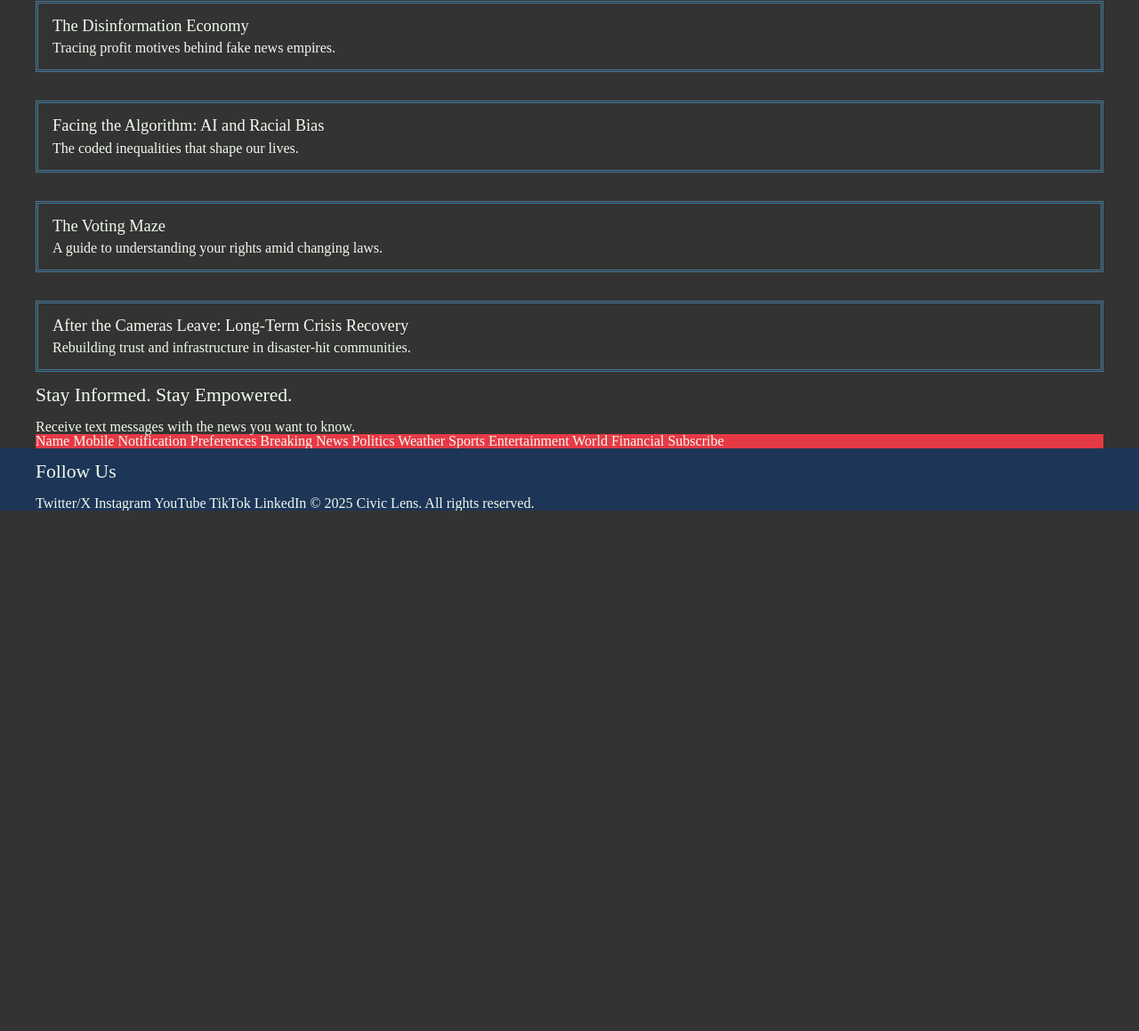
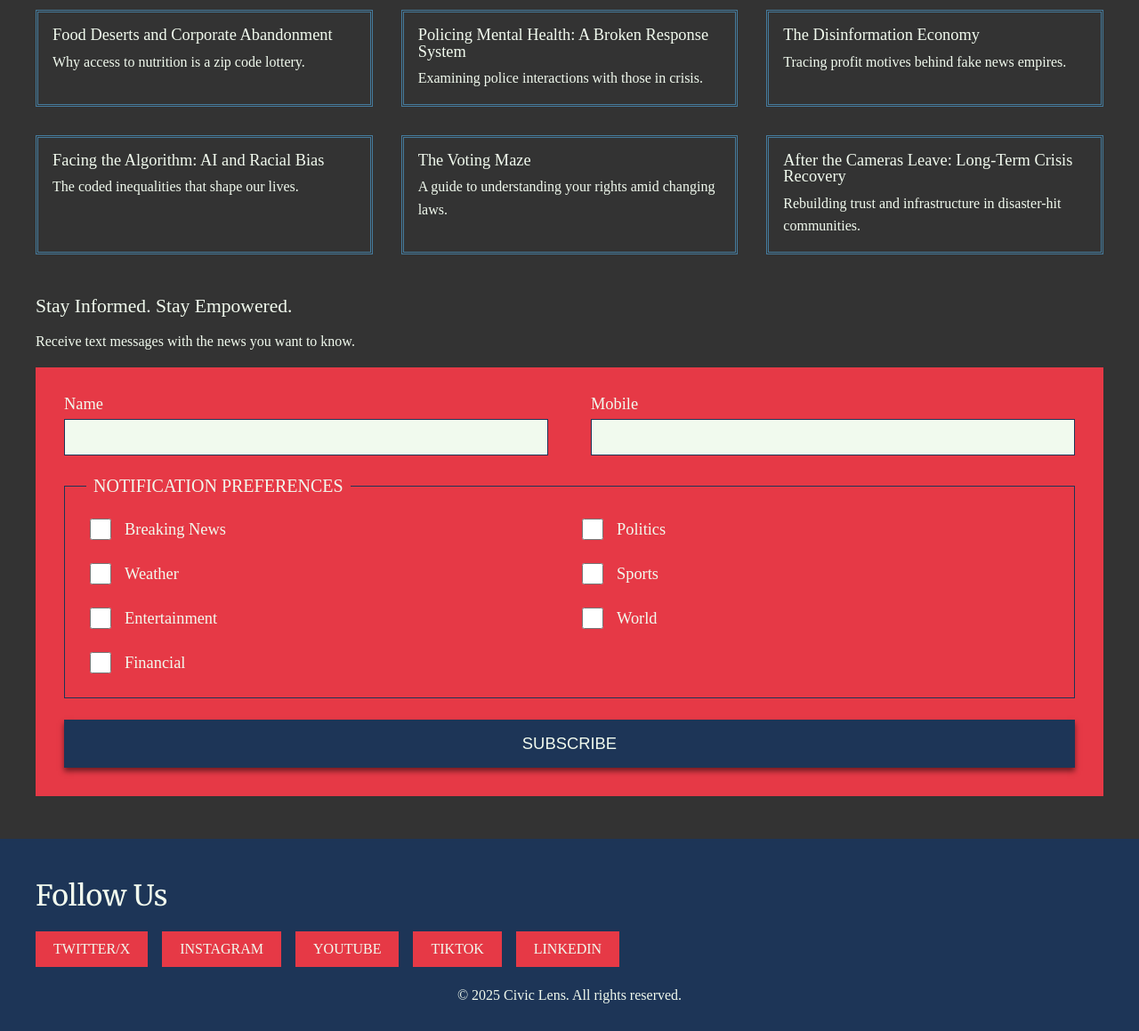
Before and after one commit to rcaredu/civic-lens, a plain HTML site: page index.html in a window 1280 px wide. Shown: the part 1296-2455 px from the top of the page at 89% size. Before the commit the page ends 1870 px from the top, so only its background shows below. Drawn offline with Linux system fonts and the light colour scheme.

Commit message:
Embedded videos, created form,  and added footer links + styles.
Fallback text for embedded videos, re-styled blockquote, adjusted spacing between sections, and styled form and footer.

```diff
--- a/index.html
+++ b/index.html
@@ -72,18 +72,28 @@
             systems that shape our society.</p>
           <blockquote class="tagline">“We don't follow the narrative. We follow the facts.”</blockquote>
         </section>
-        <section>
+        <section id="breaking-news">
           <h2>Breaking News</h2>
-          <h3>Federal Investigation Launched into Water Mismanagement in the Southwest</h3>
-          The Department of Justice has announced a full investigation into decades of water distribution practices
-          affecting
-          tribal lands and rural communities.
-          videos/water-management.mp4
-          <h3>Voter Suppression Bill Faces Pushback in State Supreme Court</h3>
-          Civil rights advocates argue that the bill disenfranchises thousands of voters and potential voters of color
-          and
-          those in rural areas of the country.
-          videos/voter-suppression.mp4
+          <div class="breaking-grid">
+            <article class="breaking-card">
+              <h3>Federal Investigation Launched into Water Mismanagement in the Southwest</h3>
+              <p>The Department of Justice has announced a full investigation into decades of water distribution
+                practices affecting tribal lands and rural communities.</p>
+              <video controls preload="metadata" width="100%">
+                <source src="videos/water-management.mp4" type="video/mp4">
+                Your browser does not support the video tag.
+              </video>
+            </article>
+            <article class="breaking-card">
+              <h3>Voter Suppression Bill Faces Pushback in State Supreme Court</h3>
+              <p>Civil rights advocates argue that the bill disenfranchises thousands of voters and potential voters of
+                color and those in rural areas of the country.</p>
+              <video controls preload="metadata" width="100%">
+                <source src="videos/voter-suppression.mp4" type="video/mp4">
+                Your browser does not support the video tag.
+              </video>
+            </article>
+          </div>
         </section>
         <section>
           <h2>Featured Articles</h2>
@@ -141,18 +151,47 @@
         <section>
           <h2>Stay Informed. Stay Empowered.</h2>
           <p>Receive text messages with the news you want to know.</p>
-          <form action="">
-            Name
-            Mobile
-            Notification Preferences
-            Breaking News
-            Politics
-            Weather
-            Sports
-            Entertainment
-            World
-            Financial
-            Subscribe
+          <form action="https://wp.zybooks.com/form-viewer.php" method="post">
+            <div>
+              <label for="name">Name</label>
+              <input type="text" id="name" name="name" autocomplete="name">
+            </div>
+            <div>
+              <label for="mobile">Mobile</label>
+              <input type="tel" id="mobile" name="mobile" autocomplete="tel">
+            </div>
+            <fieldset>
+              <legend>Notification Preferences</legend>
+              <div>
+                <input type="checkbox" id="breaking-news" name="preferences" value="Breaking News">
+                <label for="breaking-news">Breaking News</label>
+              </div>
+              <div>
+                <input type="checkbox" id="politics" name="preferences" value="Politics">
+                <label for="politics">Politics</label>
+              </div>
+              <div>
+                <input type="checkbox" id="weather" name="preferences" value="Weather">
+                <label for="weather">Weather</label>
+              </div>
+              <div>
+                <input type="checkbox" id="sports" name="preferences" value="Sports">
+                <label for="sports">Sports</label>
+              </div>
+              <div>
+                <input type="checkbox" id="entertainment" name="preferences" value="Entertainment">
+                <label for="entertainment">Entertainment</label>
+              </div>
+              <div>
+                <input type="checkbox" id="world" name="preferences" value="World">
+                <label for="world">World</label>
+              </div>
+              <div>
+                <input type="checkbox" id="financial" name="preferences" value="Financial">
+                <label for="financial">Financial</label>
+              </div>
+            </fieldset>
+            <button type="submit">Subscribe</button>
           </form>
         </section>
       </div>
@@ -161,12 +200,14 @@
     <footer>
       <div class="container">
         <h2>Follow Us</h2>
-        Twitter/X
-        Instagram
-        YouTube
-        TikTok
-        LinkedIn
-        &copy; 2025 Civic Lens. All rights reserved.
+        <ul class="social">
+          <li><a href="#">Twitter/X</a></li>
+          <li><a href="#">Instagram</a></li>
+          <li><a href="#">YouTube</a></li>
+          <li><a href="#">TikTok</a></li>
+          <li><a href="#">LinkedIn</a></li>
+        </ul>
+        <p class="copyright">&copy; 2025 Civic Lens. All rights reserved.</p>
       </div>
     </footer>
 
--- a/styles.css
+++ b/styles.css
@@ -224,14 +224,15 @@ nav {
 }
 
 blockquote {
-	background: var(--watchdog-white);
-	color: var(--blue-bulletin);
-	border-left: 10px solid lightgray;
-	padding: .5rem;
+	background: var(--blue-bulletin);
+	color: var(--watchdog-white);
+	border-left: 10px solid var(--news-flash);
+	padding: 1rem 1.25rem;
+	margin-block-start: 1.5rem;
 	display: inline-block;
 }
 blockquote:before {
-	color: var(--blue-bulletin);
+	color: var(--news-flash);
 	font-size: 4em;
 	line-height: 0.1em;
 	margin-right: 0.25em;
@@ -266,19 +267,176 @@ main {
 	flex: 1;
 }
 
+main section {
+	margin-block: 3rem;
+}
+
+main section p {
+	line-height: 1.6;
+}
+
+/* Breaking News */
+.breaking-grid {
+	display: grid;
+	grid-template-columns: repeat(auto-fit, minmax(320px, 1fr));
+	gap: 2rem;
+	margin-block-start: 1rem;
+}
+
+.breaking-card {
+	background-color: var(--news-flash);
+	color: var(--watchdog-white);
+	padding: 2rem;
+	box-shadow: var(--shadow);
+}
+
+.breaking-card h3 {
+	font-family: var(--font-heading);
+	font-size: 1.5rem;
+	line-height: 1.3;
+	padding-block-end: 1rem;
+	margin-block-end: 1rem;
+	border-block-end: 1px solid var(--watchdog-white);
+}
+
+.breaking-card p {
+	line-height: 1.5;
+	margin-block-end: 1.5rem;
+}
+
+.breaking-card video {
+	display: block;
+	width: 100%;
+	height: auto;
+}
+
+/* Newsletter Form */
 form {
 	background-color: var(--news-flash);
+	color: var(--watchdog-white);
+	padding: 2rem;
+	margin-block: 1rem 2rem;
+	display: grid;
+	grid-template-columns: 1fr 1fr;
+	column-gap: 3rem;
+	row-gap: 1.5rem;
 }
 
+form > div label {
+	display: block;
+	margin-block-end: 0.5rem;
+	font-size: 1.15rem;
+}
+
+form input[type="text"],
+form input[type="tel"] {
+	width: 100%;
+	box-sizing: border-box;
+	padding: 0.75rem;
+	background-color: var(--watchdog-white);
+	color: var(--truth-text);
+	border: 1px solid var(--blue-bulletin);
+}
+
+form fieldset {
+	grid-column: 1 / -1;
+	border: 1px solid var(--blue-bulletin);
+	padding: 1.5rem;
+	display: grid;
+	grid-template-columns: 1fr 1fr;
+	gap: 1.25rem;
+}
+
+form legend {
+	grid-column: 1 / -1;
+	text-transform: uppercase;
+	font-size: 1.25rem;
+	padding-inline: 0.5rem;
+}
+
+form fieldset > div {
+	display: flex;
+	align-items: center;
+	gap: 0.75rem;
+	font-size: 1.15rem;
+}
+
+form input[type="checkbox"] {
+	width: 1.5rem;
+	height: 1.5rem;
+	flex-shrink: 0;
+	accent-color: var(--news-flash);
+	cursor: pointer;
+}
+
+form button {
+	grid-column: 1 / -1;
+	background-color: var(--blue-bulletin);
+	color: var(--watchdog-white);
+	border: none;
+	padding: 1rem;
+	font-size: 1.15rem;
+	text-transform: uppercase;
+	cursor: pointer;
+	box-shadow: var(--shadow);
+	transition: var(--transition);
+}
+
+form button:hover {
+	background-color: var(--story-subtitle);
+}
+
+/* Footer */
 footer {
 	background-color: var(--blue-bulletin);
+	padding-block: 2rem;
+}
+
+footer h2 {
+	font-family: var(--font-heading);
+	font-size: 2rem;
+}
+
+.social {
+	display: flex;
+	flex-wrap: wrap;
+	gap: 1rem;
+	margin-block: 1.5rem;
+}
+
+.social a {
+	display: inline-block;
+	padding: 0.75rem 1.25rem;
+	text-transform: uppercase;
+	text-decoration: none;
+	transition: var(--transition);
+}
+
+.social a:hover {
+	background-color: var(--watchdog-white);
+	color: var(--news-flash);
+}
+
+.copyright {
+	text-align: center;
+	margin-block-start: 1rem;
 }
 
 /* ///ADD/// Global Text Styles */
 
 /* ///ADD/// medium styles 620px */
+@media (min-width: 620px) {
+	.grid {
+		grid-template-columns: 1fr 1fr;
+	}
+}
 
 /* ///ADD/// large styles 920px */
+@media (min-width: 920px) {
+	.grid {
+		grid-template-columns: 1fr 1fr 1fr;
+	}
+}
 
 /* ///ADD/// x-large styles 1024px */
 
```
